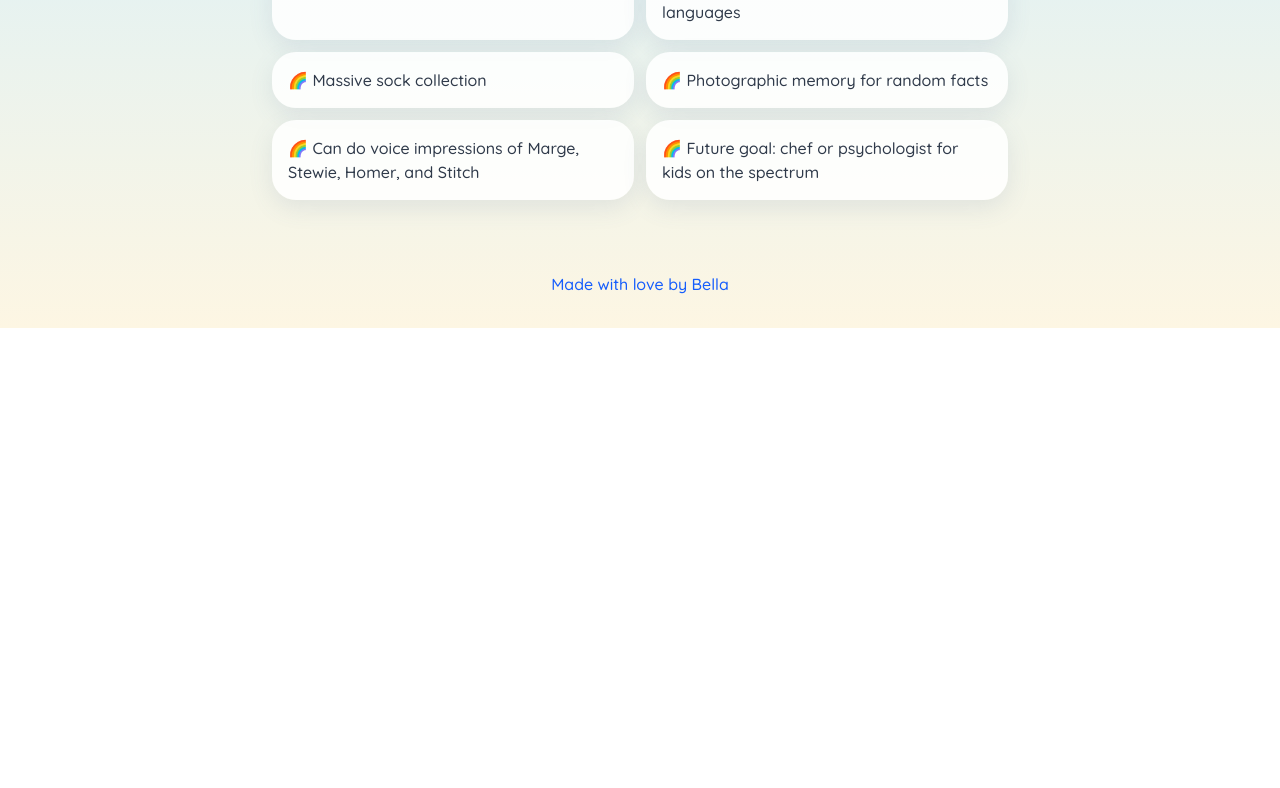
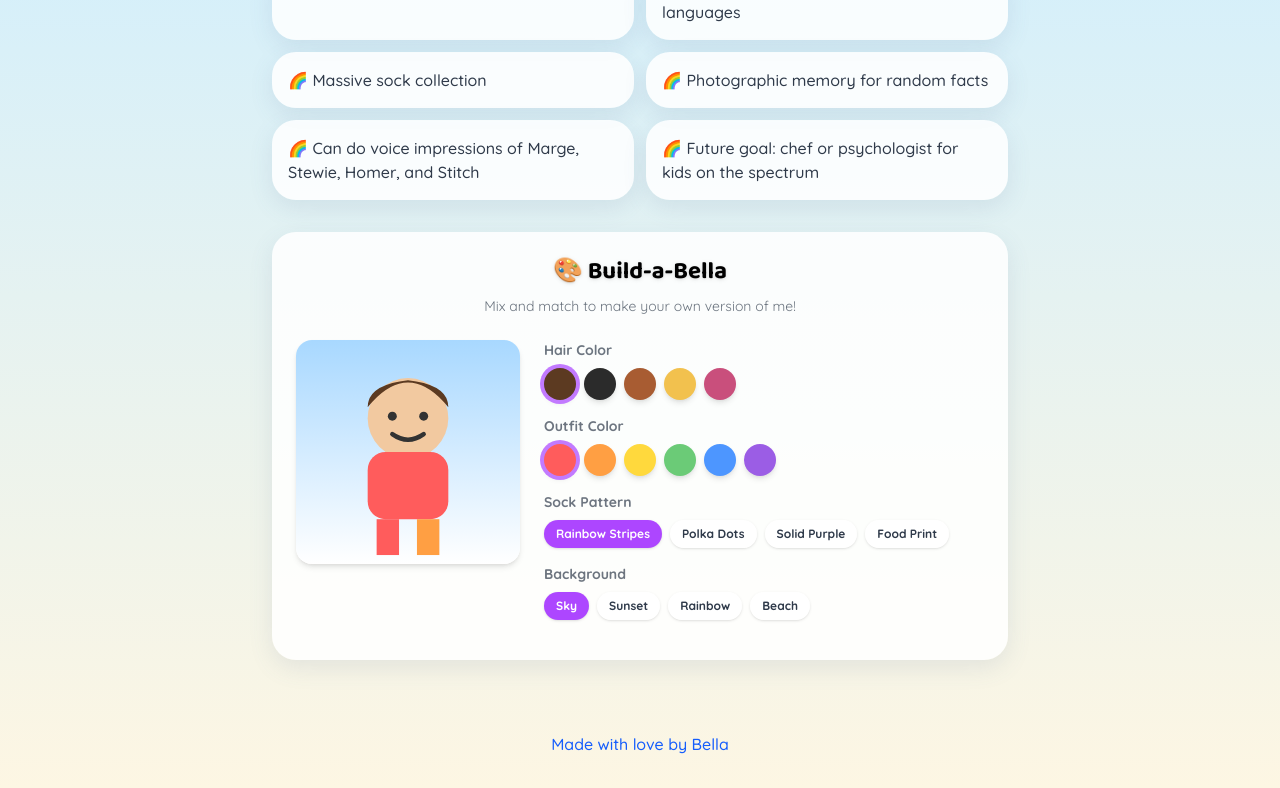
Before and after one commit to gregorylebed-code/bella-website, a Next.js app: page /about in a window 1280 px wide. Shown: the part 852-1640 px from the top of the page. Before the commit the page ends 1180 px from the top, so only its background shows below. Built offline with nearby package versions, Linux system fonts and the light colour scheme.

Commit message:
Add Build-a-Bella avatar maker to About page

```diff
--- /dev/null
+++ b/src/app/about/BuildABella.tsx
@@ -0,0 +1,128 @@
+"use client";
+
+import { useState } from "react";
+
+const HAIR_COLORS = ["#5c3a21", "#2b2b2b", "#a85c32", "#f2c14e", "#c94f7c"];
+const OUTFIT_COLORS = ["#ff5c5c", "#ff9f43", "#ffd93d", "#6bcB77", "#4d96ff", "#9b5de5"];
+const SOCK_PATTERNS = [
+  { name: "Rainbow Stripes", colors: ["#ff5c5c", "#ff9f43", "#ffd93d", "#6bcB77", "#4d96ff"] },
+  { name: "Polka Dots", colors: ["#ff5c5c", "#ffd93d"] },
+  { name: "Solid Purple", colors: ["#9b5de5"] },
+  { name: "Food Print", colors: ["#ff9f43", "#ffd93d", "#ff5c5c"] },
+];
+const BACKGROUNDS = [
+  { name: "Sky", value: "linear-gradient(to bottom, #a8d8ff, #ffffff)" },
+  { name: "Sunset", value: "linear-gradient(to bottom, #ff9f43, #ff5c5c)" },
+  { name: "Rainbow", value: "linear-gradient(90deg, #ff5c5c, #ff9f43, #ffd93d, #6bcB77, #4d96ff, #9b5de5)" },
+  { name: "Beach", value: "linear-gradient(to bottom, #4d96ff 0%, #4d96ff 55%, #ffd93d 55%, #ffd93d 100%)" },
+];
+
+function OptionRow({
+  label,
+  children,
+}: {
+  label: string;
+  children: React.ReactNode;
+}) {
+  return (
+    <div className="mb-4">
+      <p className="text-sm font-bold text-foreground/70 mb-2">{label}</p>
+      <div className="flex flex-wrap gap-2">{children}</div>
+    </div>
+  );
+}
+
+export default function BuildABella() {
+  const [hair, setHair] = useState(HAIR_COLORS[0]);
+  const [outfit, setOutfit] = useState(OUTFIT_COLORS[0]);
+  const [sockIdx, setSockIdx] = useState(0);
+  const [bgIdx, setBgIdx] = useState(0);
+  const socks = SOCK_PATTERNS[sockIdx];
+  const bg = BACKGROUNDS[bgIdx];
+
+  return (
+    <div className="card p-6 mt-8">
+      <h3 className="heading-font text-2xl font-bold text-black drop-shadow mb-2 text-center">
+        🎨 Build-a-Bella
+      </h3>
+      <p className="text-center text-foreground/70 text-sm mb-6">
+        Mix and match to make your own version of me!
+      </p>
+
+      <div className="flex flex-col md:flex-row gap-6 items-center md:items-start">
+        <div
+          className="w-56 h-56 rounded-2xl shadow-md flex items-end justify-center overflow-hidden shrink-0"
+          style={{ background: bg.value }}
+        >
+          <svg viewBox="0 0 100 100" className="w-full h-full">
+            <circle cx="50" cy="35" r="18" fill="#f2c9a0" />
+            <path
+              d={`M32 30 Q50 8 68 30 Q68 20 50 18 Q32 20 32 30 Z`}
+              fill={hair}
+            />
+            <rect x="32" y="50" width="36" height="30" rx="8" fill={outfit} />
+            <rect x="36" y="80" width="10" height="16" fill={socks.colors[0]} />
+            <rect x="54" y="80" width="10" height="16" fill={socks.colors[socks.colors.length > 1 ? 1 : 0]} />
+            <circle cx="43" cy="34" r="2" fill="#333" />
+            <circle cx="57" cy="34" r="2" fill="#333" />
+            <path d="M43 42 Q50 47 57 42" stroke="#333" strokeWidth="2" fill="none" strokeLinecap="round" />
+          </svg>
+        </div>
+
+        <div className="flex-1 w-full">
+          <OptionRow label="Hair Color">
+            {HAIR_COLORS.map((c) => (
+              <button
+                key={c}
+                onClick={() => setHair(c)}
+                className={`w-8 h-8 rounded-full shadow-md ${hair === c ? "ring-4 ring-purple-400" : ""}`}
+                style={{ background: c }}
+                aria-label={`hair color ${c}`}
+              />
+            ))}
+          </OptionRow>
+
+          <OptionRow label="Outfit Color">
+            {OUTFIT_COLORS.map((c) => (
+              <button
+                key={c}
+                onClick={() => setOutfit(c)}
+                className={`w-8 h-8 rounded-full shadow-md ${outfit === c ? "ring-4 ring-purple-400" : ""}`}
+                style={{ background: c }}
+                aria-label={`outfit color ${c}`}
+              />
+            ))}
+          </OptionRow>
+
+          <OptionRow label="Sock Pattern">
+            {SOCK_PATTERNS.map((s, i) => (
+              <button
+                key={s.name}
+                onClick={() => setSockIdx(i)}
+                className={`text-xs font-bold px-3 py-1.5 rounded-full shadow-sm ${
+                  sockIdx === i ? "bg-purple-500 text-white" : "bg-white/80 hover:bg-white"
+                }`}
+              >
+                {s.name}
+              </button>
+            ))}
+          </OptionRow>
+
+          <OptionRow label="Background">
+            {BACKGROUNDS.map((b, i) => (
+              <button
+                key={b.name}
+                onClick={() => setBgIdx(i)}
+                className={`text-xs font-bold px-3 py-1.5 rounded-full shadow-sm ${
+                  bgIdx === i ? "bg-purple-500 text-white" : "bg-white/80 hover:bg-white"
+                }`}
+              >
+                {b.name}
+              </button>
+            ))}
+          </OptionRow>
+        </div>
+      </div>
+    </div>
+  );
+}
--- a/src/app/about/page.tsx
+++ b/src/app/about/page.tsx
@@ -1,6 +1,7 @@
 import Clouds from "../Clouds";
 import NavBar from "../NavBar";
 import { aboutPhoto, aboutIntro, quickFacts } from "../content";
+import BuildABella from "./BuildABella";
 
 export default function AboutPage() {
   return (
@@ -40,6 +41,8 @@ export default function AboutPage() {
             </div>
           </div>
         )}
+
+        <BuildABella />
       </section>
 
       <footer className="relative z-10 text-center py-8 text-blue-600 font-medium">
```
